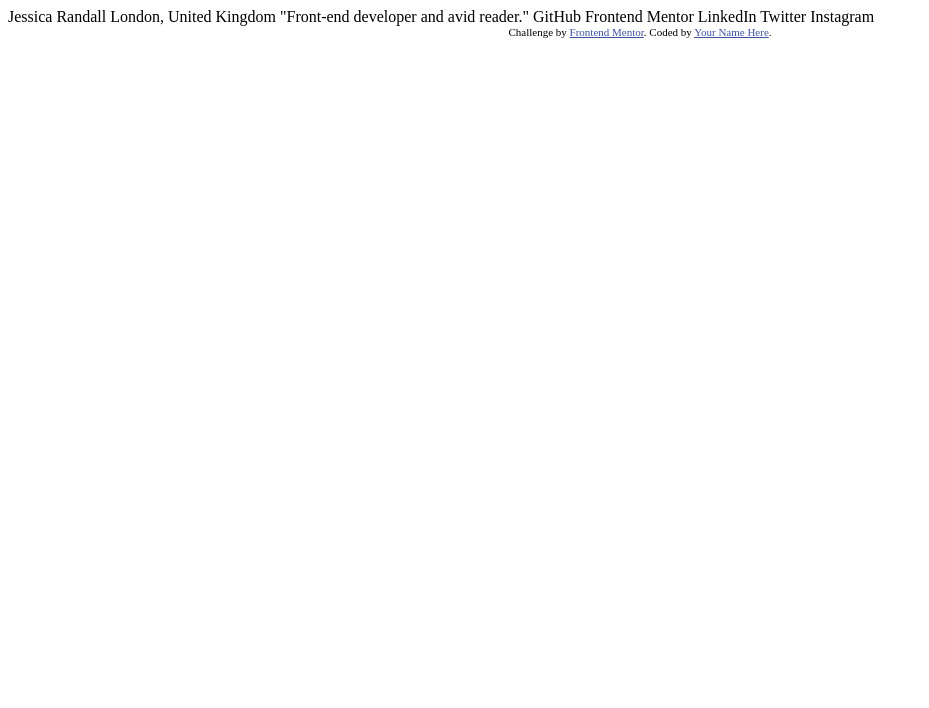
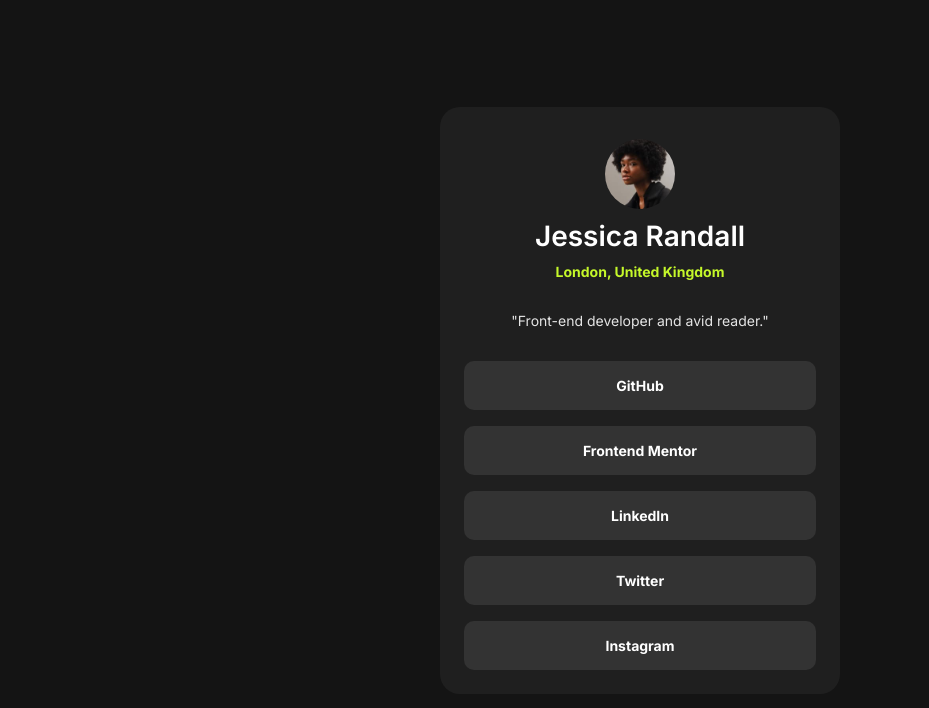
Before and after one commit to GeraASM/social, a plain HTML site: page index.html in a window 1280 px wide. Shown: the whole page, without its empty margins (0-929 px from the left). Drawn offline with Linux system fonts and the light colour scheme.

Commit message:
finish project

```diff
--- /dev/null
+++ b/css/style.css
@@ -0,0 +1,102 @@
+@import url('https://fonts.googleapis.com/css2?family=Inter:ital,opsz,wght@0,14..32,100..900;1,14..32,100..900&display=swap');
+
+*, *::after, *::before {
+    box-sizing: border-box;
+}
+
+* {
+    padding: 0;
+    margin: 0;
+}
+
+:root {
+    --green: hsl(75, 94%, 57%);
+    --white: hsl(0, 0%, 100%);
+    --grey-700: hsl(0, 0%, 20%);
+    --grey-800: hsl(0, 0%, 12%);
+    --grey-900: hsl(0, 0%, 8%);
+    --font-size: 14px;
+    --font-regular: 400;
+    --font-semibold: 600;
+    --font-bold: 700;
+}
+
+.body {
+    height: 100vh;
+    font-family: "Inter", sans-serif;
+    font-size: 14px;
+    align-content: center;
+    background-color: var(--grey-900);
+    color: var(--white);
+}
+
+.social {
+    background-color: var(--grey-800);
+    border-radius: 20px;
+    padding: 2rem 1.5rem 1.5rem;
+    width: 85%;
+    margin-inline: auto;
+    max-width: 400px
+}
+
+.social__profile {
+    display: flex;
+    flex-direction: column;
+    align-items: center;
+    gap: 10px;
+}
+
+.social__img {
+    display: block;
+    width: 70px;
+    height: 70px;
+    object-fit: cover;
+    border-radius: 50%;
+}
+
+.social__name {
+    font-weight: var(--font-semibold);
+}
+
+.social__location {
+    color: var(--green);
+    font-weight: var(--font-bold);
+}
+
+.social__description {
+    margin: 2rem 0;
+    text-align: center;
+    color: hsla(0, 0%, 100%, 0.884);
+    font-weight: var(--font-regular);
+}
+
+.social__links {
+    list-style: none;
+}
+
+.network {
+    padding: 1rem;
+    font-weight: var(--font-bold);
+    /* background-color: hsla(0, 0%, 36%, 0.39); */
+    background-color: var(--grey-700);
+    text-align: center;
+    border-radius: 10px;
+    margin-bottom: 1rem;
+    cursor: pointer;
+    transition: background-color 0.4s ease;
+}
+
+.network:hover {
+    background-color: var(--green);
+    color: var(--grey-900);
+}
+
+.network:last-of-type {
+    margin-bottom: 0;
+}
+
+@media screen and (min-width: 500px) {
+    .social__description {
+        margin: 2rem 0;
+    }
+}
--- a/index.html
+++ b/index.html
@@ -5,30 +5,28 @@
     <meta name="viewport" content="width=device-width, initial-scale=1.0"> <!-- displays site properly based on user's device -->
 
     <link rel="icon" type="image/png" sizes="32x32" href="./assets/images/favicon-32x32.png">
+    <link rel="stylesheet" href="./css/style.css" />
 
     <title>Frontend Mentor | Social links profile</title>
 
     <!-- Feel free to remove these styles or customise in your own stylesheet 👍 -->
-  <style>
-    .attribution { font-size: 11px; text-align: center; }
-    .attribution a { color: hsl(228, 45%, 44%); }
-  </style>
+
 </head>
-<body>
-
-  Jessica Randall
-  London, United Kingdom
-  "Front-end developer and avid reader."
-
-  GitHub
-  Frontend Mentor
-  LinkedIn
-  Twitter
-  Instagram
-
-  <div class="attribution">
-    Challenge by <a href="https://www.frontendmentor.io?ref=challenge" target="_blank">Frontend Mentor</a>.
-    Coded by <a href="#">Your Name Here</a>.
+<body class="body">
+    <div class="social">
+        <div class="social__profile">
+            <img src="./assets/images/avatar-jessica.jpeg" alt="Profile" class="social__img">
+            <h1 class="social__name">Jessica Randall</h1>
+            <p class="social__location">London, United Kingdom</p>
+        </div>
+        <p class="social__description">"Front-end developer and avid reader."</p>
+        <ul class="social__links">
+            <li class="network social__github">GitHub</li>
+            <li class="network social__frontend">Frontend Mentor</li>
+            <li class="network social__linkedIn">LinkedIn</li>
+            <li class="network social__twitter">Twitter</li>
+            <li class="network social__instagram">Instagram</li>
+        </ul>
     </div>
 </body>
 </html>
```
Lines whose indentation alone changed are shown as unchanged.
